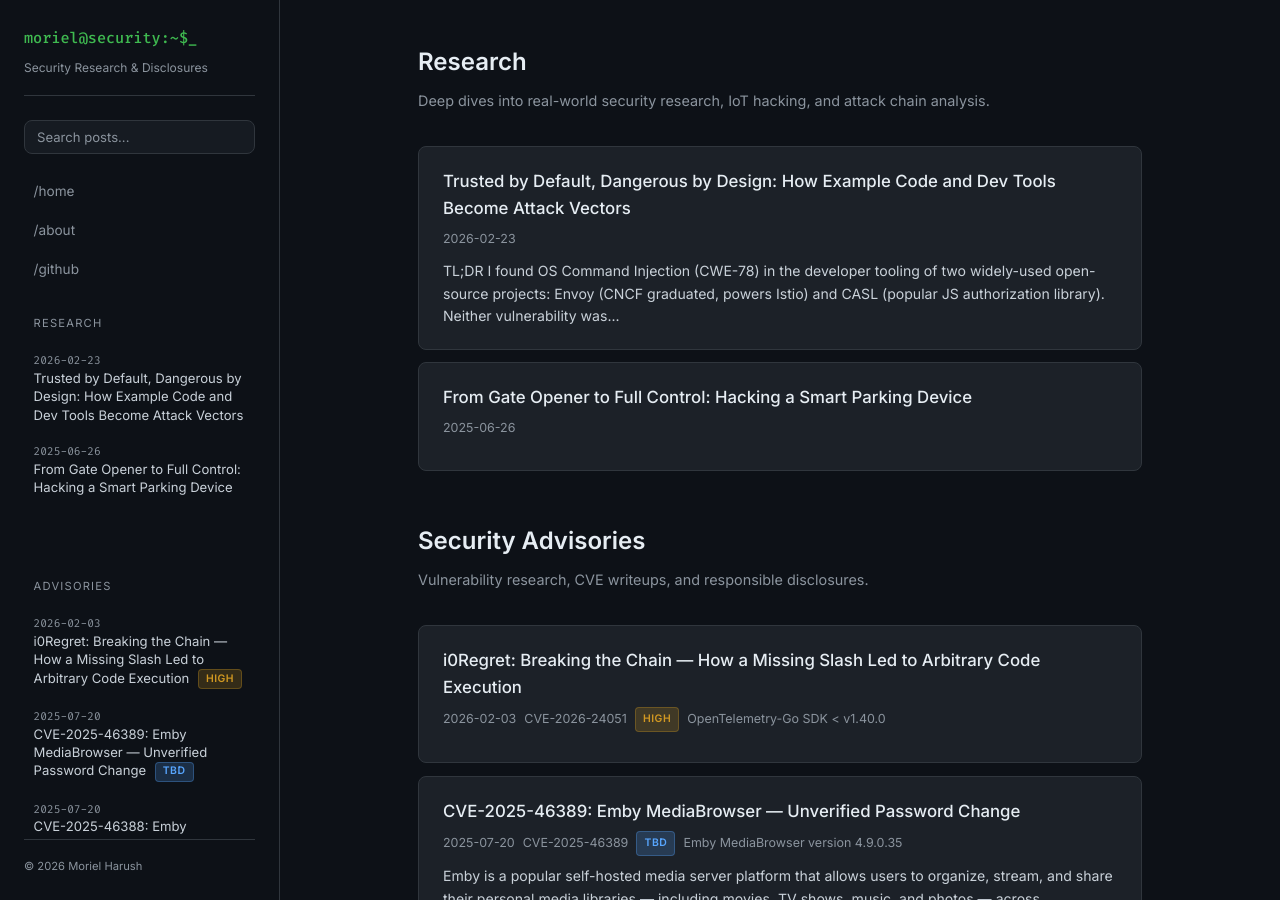
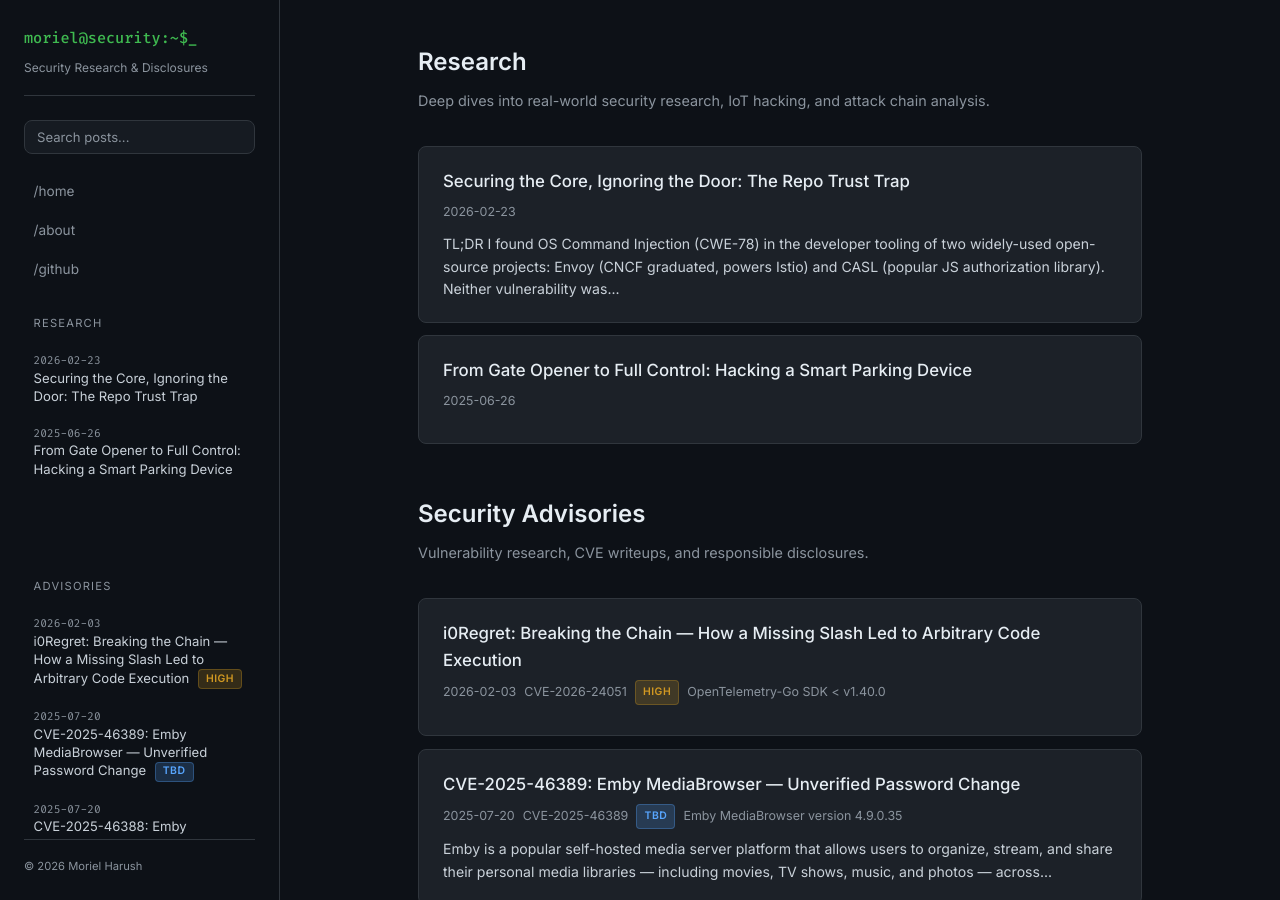
Before and after one commit to MorielHarush/morielharush.github.io, a Jekyll site: the page built from index.html, in a window 1280 px wide and 900 px high. Built offline with Jekyll 4.4.1, drawn with Linux system fonts in a browser that asks for light colours.

Commit message:
Update 2026-02-23-trusted-by-default-dangerous-by-design.md

```diff
--- a/_posts/2026-02-23-trusted-by-default-dangerous-by-design.md
+++ b/_posts/2026-02-23-trusted-by-default-dangerous-by-design.md
@@ -1,6 +1,6 @@
 ---
 layout: post
-title: "Trusted by Default, Dangerous by Design: How Example Code and Dev Tools Become Attack Vectors"
+title: "Securing the Core, Ignoring the Door: The Repo Trust Trap"
 date: 2026-02-23
 category: research
 tags: ["command-injection", "CI/CD", "supply-chain", "CWE-78", "developer-tools"]
```
